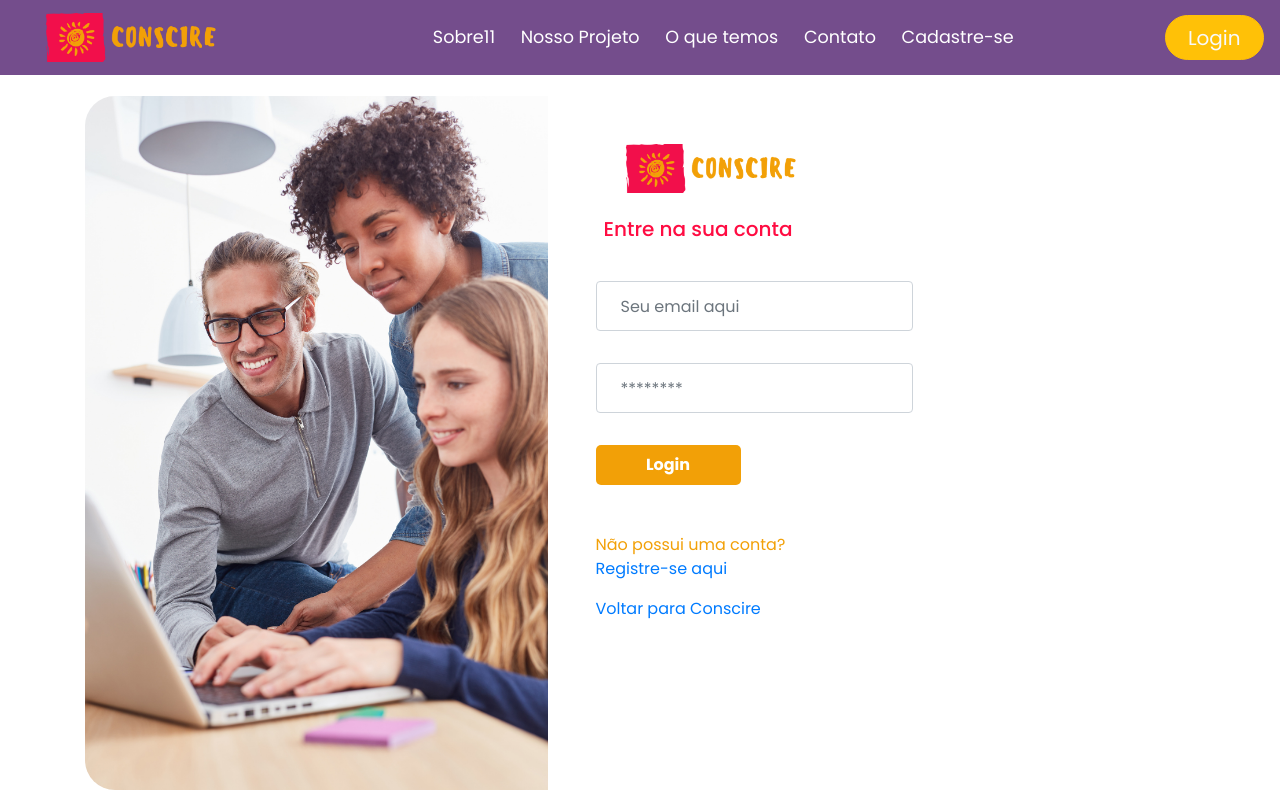
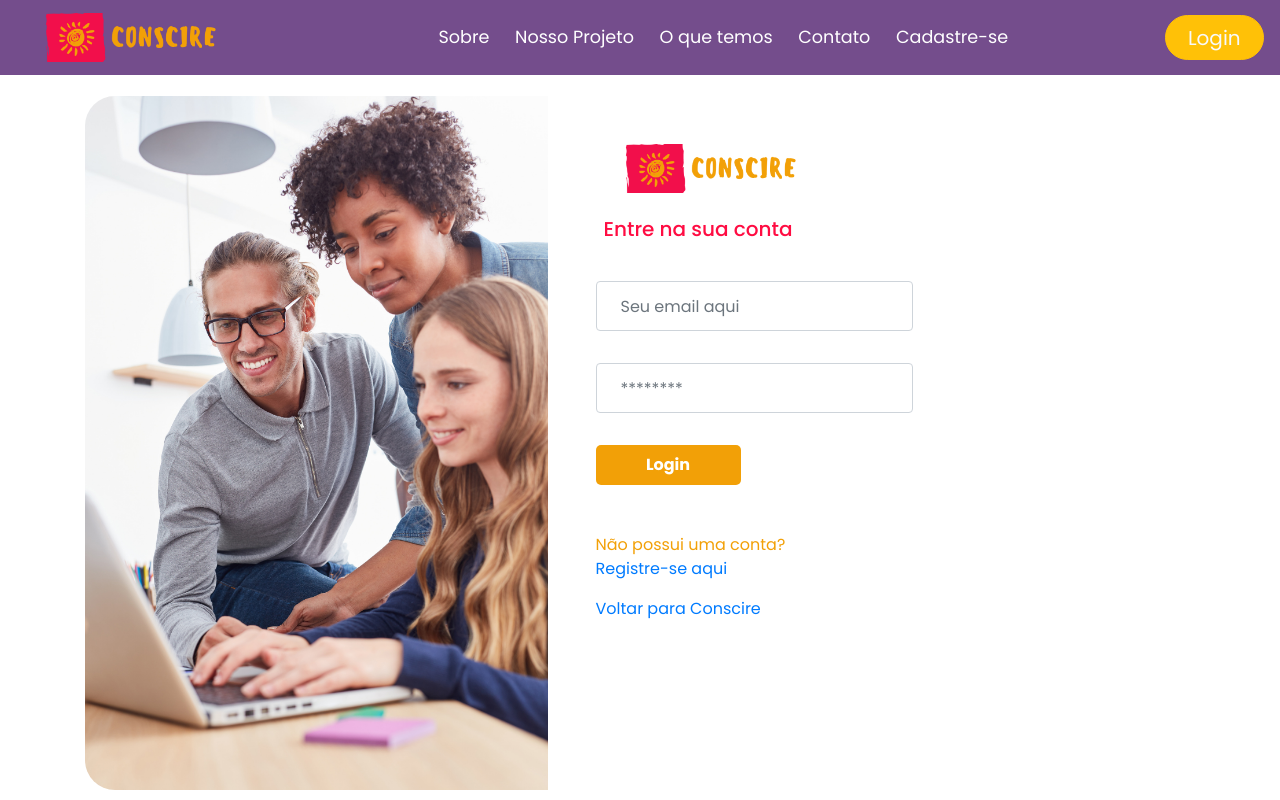
Before and after one commit to matheus-dev1/conscire-frontend, a React (Create React App) app: page /login in a window 1280 px wide. Shown: the top 800 px of the page. Built offline with nearby package versions, Linux system fonts and the light colour scheme.

Commit message:
arrumando email

```diff
--- a/src/components/Header/index.jsx
+++ b/src/components/Header/index.jsx
@@ -19,7 +19,7 @@ function Header() {
                 <div className="collapse navbar-collapse" id="navbarSupportedContent">
                     <ul className="navbar-nav mx-auto">
                     <li className="nav-item">
-                        <a className="nav-link" href="/#about">Sobre11</a>
+                        <a className="nav-link" href="/#about">Sobre</a>
                     </li>
                     <li className="nav-item">
                         <a className="nav-link" href="/#projeto">Nosso Projeto</a>
--- a/src/pages/Audit/index.js
+++ b/src/pages/Audit/index.js
@@ -24,7 +24,7 @@ function Audit() {
     const [auth, setAuth] = useState(false)
 
     window.onload = ()=>{
-        const email = localStorage.getItem('email')
+        const [email, SetEmail] = useState(localStorage.getItem('email'))
         if(email != null){
             SetEmail(email)
         }
```
